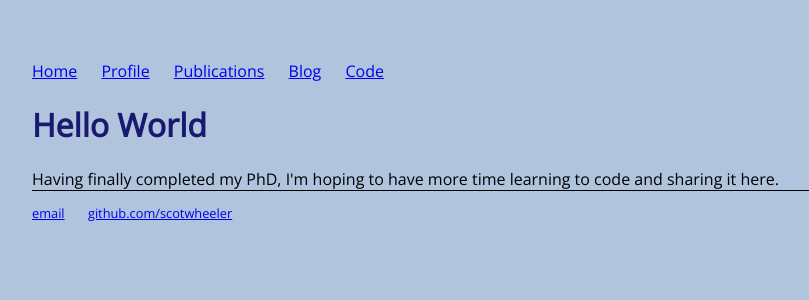
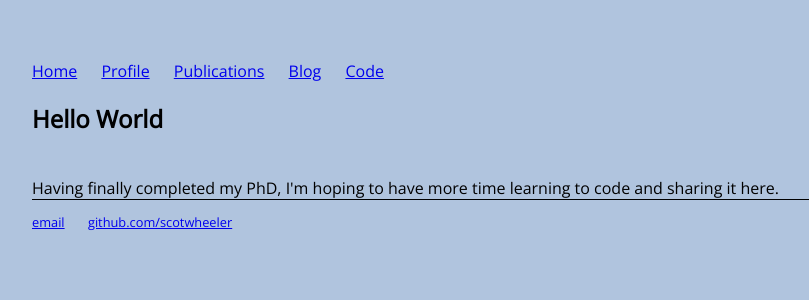
Before and after one commit to scotwheeler/scotwheeler.github.io, a Jekyll site: the page built from index.html, in a window 1280 px wide. Shown: the top 300 px of the page, without its empty margins (160-969 px from the left). Built offline with Jekyll 4.4.1, drawn with Linux system fonts in a browser that asks for light colours.

Commit message:
Update index.html

```diff
--- a/index.html
+++ b/index.html
@@ -1,31 +1,10 @@
-<!DOCTYPE html>
-<html lang="en-GB">
+---
+layout: default
+title: Dr Scot's Blog
+---
 
-<head>
-    <title>Dr Scot's Blog</title>
-    <link rel="stylesheet" href="css/style.css" />
-    <link rel="stylesheet" href="https://fonts.googleapis.com/css?family=Open+Sans" >
-</head>
-<body>
-    <nav>
-        <ul>
-            <li><a href="index.html">Home</a></li>
-            <li><a href="profile.html">Profile</a></li>
-            <li><a href="publications.html">Publications</a></li>
-            <li><a href="blog.html">Blog</a></li>
-            <li><a href="code.html">Code</a></li>
-        </ul>
-    </nav>
-    <header><h1>Hello World</h1></header>
-    <section>
-        Having finally completed my PhD, I'm hoping to have more time learning to code and sharing it here.
-    </section>
-    <footer>
-    		<ul>
-        		<li><a href="mailto:scot.wheeler08@imperial.ac.uk">email</a></li>
-        		<li><a href="https://github.com/scotwheeler">github.com/scotwheeler</a></li>
-			</ul>
-		</footer>
-</body>
-
-</html>
+<section>
+	<h1>Hello World</h1>
+	<br/>
+	Having finally completed my PhD, I'm hoping to have more time learning to code and sharing it here.
+</section>
```
